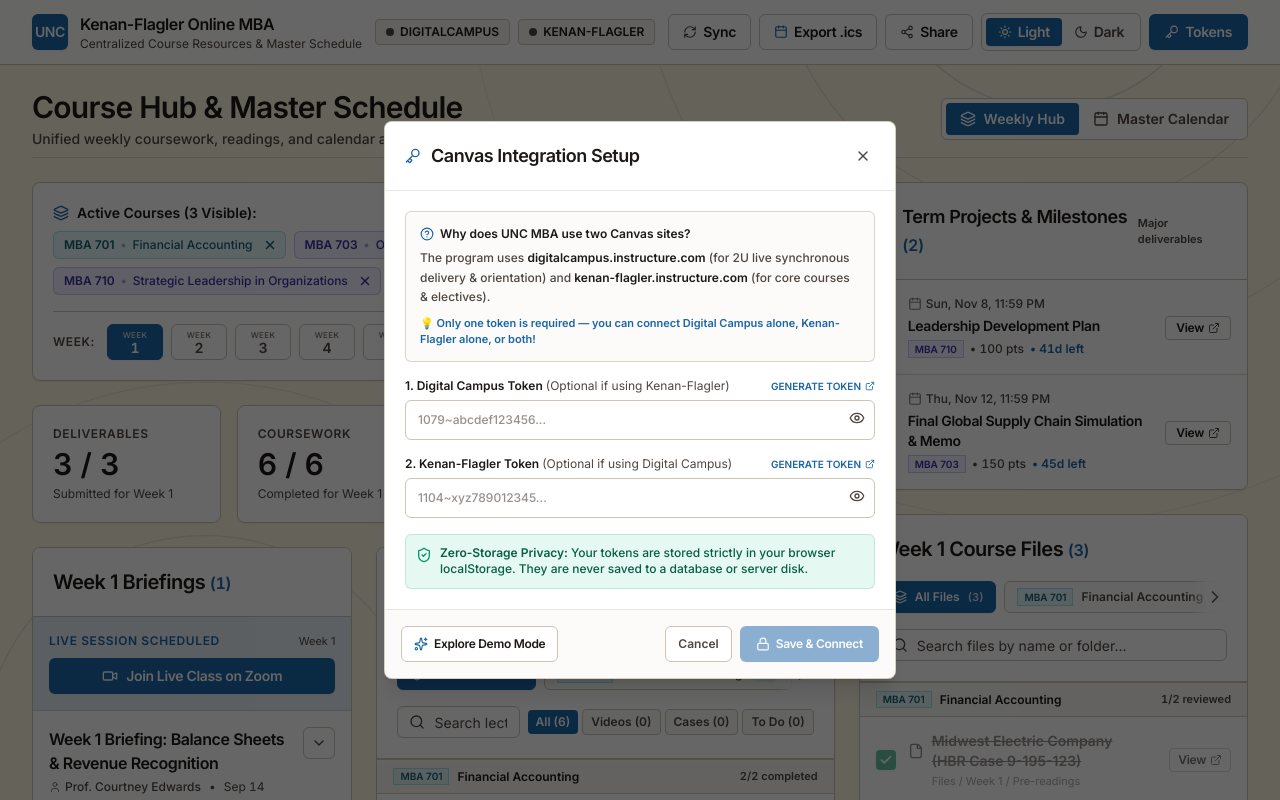
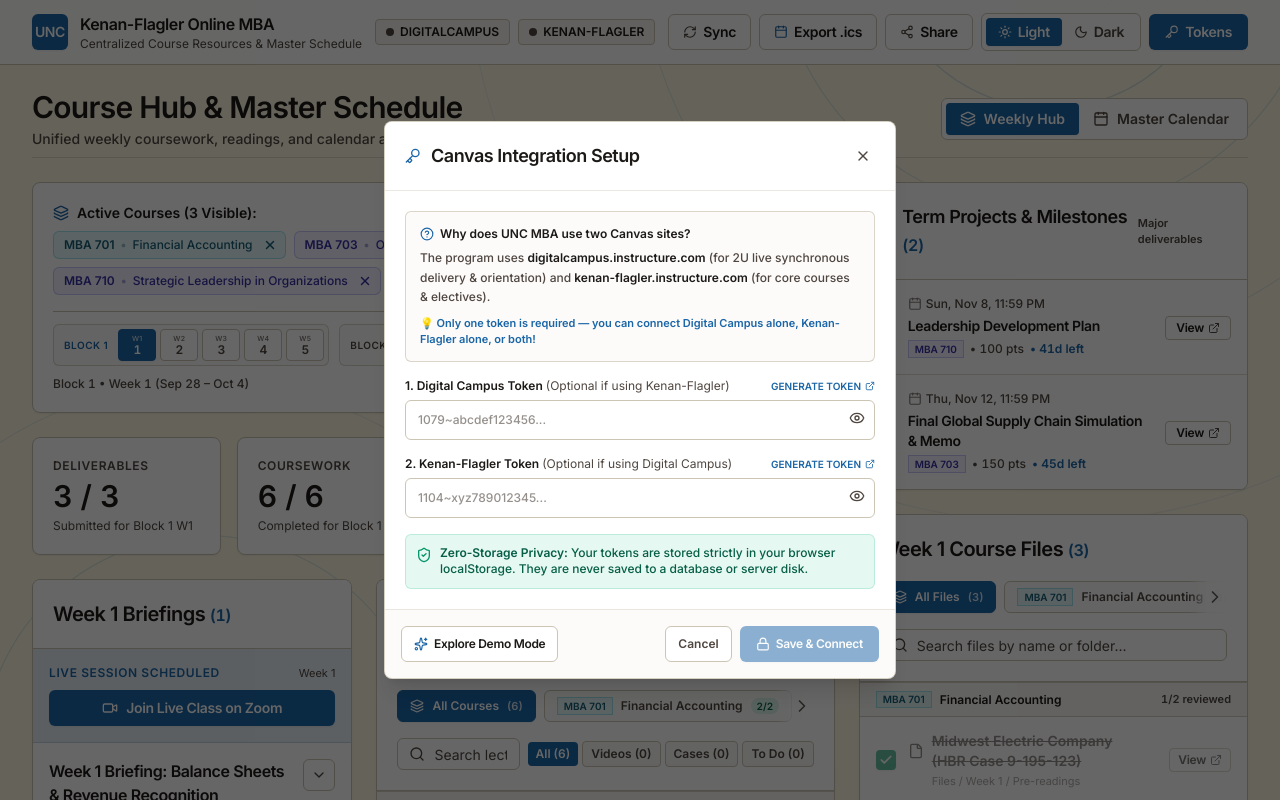
Before and after one commit to KetanaBlade/MBA-UNC-Course-Hub-and-Schedule, a Next.js app: page / in a window 1280 px wide. Shown: the top 800 px of the page. Built offline with nearby package versions, Linux system fonts and the light colour scheme.

Commit message:
feat: add Block 1 and Block 2 division to week scrubber and harden theme persistence

```diff
--- a/src/app/layout.tsx
+++ b/src/app/layout.tsx
@@ -32,8 +32,10 @@
                 const isDark = theme === 'dark' || (!theme && window.matchMedia('(prefers-color-scheme: dark)').matches);
                 if (isDark) {
                   document.documentElement.classList.add('dark');
+                  document.documentElement.style.colorScheme = 'dark';
                 } else {
                   document.documentElement.classList.remove('dark');
+                  document.documentElement.style.colorScheme = 'light';
                 }
               } catch (_) {}
             `,
--- a/src/components/ThemeToggle.tsx
+++ b/src/components/ThemeToggle.tsx
@@ -14,8 +14,10 @@
     setTheme(active);
     if (active === "dark") {
       document.documentElement.classList.add("dark");
+      document.documentElement.style.colorScheme = "dark";
     } else {
       document.documentElement.classList.remove("dark");
+      document.documentElement.style.colorScheme = "light";
     }
   }, []);
 
--- a/src/components/WeeklyDashboard.tsx
+++ b/src/components/WeeklyDashboard.tsx
@@ -49,8 +49,11 @@
   const [mobileTab, setMobileTab] = useState<"actions" | "readings" | "files" | "milestones">("actions");
   const [showHiddenSection, setShowHiddenSection] = useState(false);
 
-  // Fixed standard 5-week Kenan-Flagler quarter term
-  const weekNumbers = [1, 2, 3, 4, 5];
+  // UNC Kenan-Flagler quarter term: Block 1 (Weeks 1-5) and Block 2 (Weeks 6-10)
+  const block1Weeks = [1, 2, 3, 4, 5];
+  const block2Weeks = [6, 7, 8, 9, 10];
+  const currentBlock = selectedWeek <= 5 ? 1 : 2;
+  const blockWeekNum = selectedWeek <= 5 ? selectedWeek : selectedWeek - 5;
 
   // Active vs Hidden courses
   const activeCourses = courses.filter((c) => selectedCourseIds.includes(c.id));
@@ -297,34 +300,66 @@
               )}
             </div>
 
-            {/* Week Selector Scrubber & Global Actions */}
-            <div className="flex flex-col sm:flex-row sm:items-center justify-between gap-3 pt-3 border-t border-border">
-              <div className="flex items-center gap-1 sm:gap-2 flex-wrap">
-                <span className="text-xs font-semibold uppercase tracking-wider text-muted-foreground mr-1">
-                  Week:
+            {/* Week Selector Scrubber & Global Actions (Block 1 & Block 2 Divisions) */}
+            <div className="flex flex-col xl:flex-row xl:items-center justify-between gap-3 pt-3 border-t border-border">
+              <div className="flex items-center gap-2.5 flex-wrap">
+                {/* Block 1 Group */}
+                <div className="flex items-center gap-1 bg-muted/20 p-1 rounded-md border border-border/70">
+                  <span className="text-[10px] font-semibold uppercase tracking-wider px-1.5 py-0.5 text-primary">
+                    Block 1
                   </span>
-                {weekNumbers.map((w) => {
+                  {block1Weeks.map((w) => {
                     const isCurrent = w === selectedWeek;
                     return (
                       <button
                         key={w}
                         onClick={() => onSelectWeek(w)}
-                      className={`h-9 min-w-[56px] px-2.5 rounded-md border flex flex-col items-center justify-center transition-all cursor-pointer ${
+                        className={`h-8 min-w-[38px] px-1.5 rounded-sm border flex flex-col items-center justify-center transition-all cursor-pointer ${
                           isCurrent
-                          ? "bg-primary text-primary-foreground border-primary font-semibold shadow-xs scale-102"
+                            ? "bg-primary text-primary-foreground border-primary font-semibold shadow-xs"
                             : "bg-card text-muted-foreground hover:text-foreground hover:bg-muted/40 border-border"
                         }`}
-                      aria-label={`Select Week ${w}`}
+                        aria-label={`Select Block 1 Week ${w}`}
                       >
-                      <span className="text-[8px] uppercase tracking-wider opacity-80 font-medium">
-                        Week
+                        <span className="text-[7px] uppercase tracking-wider opacity-80 font-medium">
+                          W{w}
                         </span>
-                      <span className="text-sm font-semibold leading-none tabular-nums">{w}</span>
+                        <span className="text-xs font-semibold leading-none tabular-nums">{w}</span>
                       </button>
                     );
                   })}
-                <span className="text-xs font-medium text-muted-foreground ml-1.5 hidden md:inline tabular-nums">
-                  ({weekDateRangeLabel})
+                </div>
+
+                {/* Block 2 Group */}
+                <div className="flex items-center gap-1 bg-muted/20 p-1 rounded-md border border-border/70">
+                  <span className="text-[10px] font-semibold uppercase tracking-wider px-1.5 py-0.5 text-muted-foreground">
+                    Block 2
+                  </span>
+                  {block2Weeks.map((w) => {
+                    const isCurrent = w === selectedWeek;
+                    const b2Week = w - 5;
+                    return (
+                      <button
+                        key={w}
+                        onClick={() => onSelectWeek(w)}
+                        className={`h-8 min-w-[38px] px-1.5 rounded-sm border flex flex-col items-center justify-center transition-all cursor-pointer ${
+                          isCurrent
+                            ? "bg-primary text-primary-foreground border-primary font-semibold shadow-xs"
+                            : "bg-card text-muted-foreground hover:text-foreground hover:bg-muted/40 border-border"
+                        }`}
+                        aria-label={`Select Block 2 Week ${b2Week}`}
+                      >
+                        <span className="text-[7px] uppercase tracking-wider opacity-80 font-medium">
+                          W{b2Week}
+                        </span>
+                        <span className="text-xs font-semibold leading-none tabular-nums">{b2Week}</span>
+                      </button>
+                    );
+                  })}
+                </div>
+
+                <span className="text-xs font-medium text-muted-foreground hidden sm:inline tabular-nums">
+                  Block {currentBlock} • Week {blockWeekNum} ({weekDateRangeLabel})
                 </span>
               </div>
 
@@ -355,7 +390,7 @@
               <div className="text-2xl sm:text-3xl font-semibold tabular-nums text-foreground">
                 {submittedDeliverablesCount} / {totalDeliverablesCount}
               </div>
-              <p className="text-xs text-muted-foreground">Submitted for Week {selectedWeek}</p>
+              <p className="text-xs text-muted-foreground">Submitted for Block {currentBlock} W{blockWeekNum}</p>
             </div>
 
             {/* Coursework & Lectures Metric */}
@@ -366,7 +401,7 @@
               <div className="text-2xl sm:text-3xl font-semibold tabular-nums text-foreground">
                 {completedCourseworkCount} / {totalCourseworkCount}
               </div>
-              <p className="text-xs text-muted-foreground">Completed for Week {selectedWeek}</p>
+              <p className="text-xs text-muted-foreground">Completed for Block {currentBlock} W{blockWeekNum}</p>
             </div>
 
             {/* Course Files Metric */}
@@ -377,7 +412,7 @@
               <div className="text-2xl sm:text-3xl font-semibold tabular-nums text-foreground">
                 {completedFilesCount} / {totalFilesCount}
               </div>
-              <p className="text-xs text-muted-foreground">Reviewed for Week {selectedWeek}</p>
+              <p className="text-xs text-muted-foreground">Reviewed for Block {currentBlock} W{blockWeekNum}</p>
             </div>
 
             {/* Overall Progress Metric */}
@@ -388,7 +423,7 @@
               <div className="text-2xl sm:text-3xl font-semibold tabular-nums text-foreground">
                 {weekProgressPercent}%
               </div>
-              <p className="text-xs text-muted-foreground">Week {selectedWeek} completion</p>
+              <p className="text-xs text-muted-foreground">Block {currentBlock} W{blockWeekNum} completion</p>
             </div>
           </div>
 
--- a/src/lib/storage.ts
+++ b/src/lib/storage.ts
@@ -142,18 +142,28 @@
 
   static getTheme(): "light" | "dark" {
     if (typeof window === "undefined") return "light";
-    const stored = localStorage.getItem(STORAGE_KEYS.THEME);
-    if (stored === "dark" || stored === "light") return stored;
-    return window.matchMedia("(prefers-color-scheme: dark)").matches ? "dark" : "light";
+    try {
+      const stored = localStorage.getItem(STORAGE_KEYS.THEME);
+      if (stored === "dark" || stored === "light") return stored;
+      return window.matchMedia("(prefers-color-scheme: dark)").matches ? "dark" : "light";
+    } catch {
+      return "light";
+    }
   }
 
   static setTheme(theme: "light" | "dark"): void {
     if (typeof window === "undefined") return;
-    localStorage.setItem(STORAGE_KEYS.THEME, theme);
+    try {
+      localStorage.setItem(STORAGE_KEYS.THEME, theme);
+    } catch (e) {
+      console.warn("Failed to save theme in localStorage:", e);
+    }
     if (theme === "dark") {
       document.documentElement.classList.add("dark");
+      document.documentElement.style.colorScheme = "dark";
     } else {
       document.documentElement.classList.remove("dark");
+      document.documentElement.style.colorScheme = "light";
     }
   }
 
```
Lines whose indentation alone changed are shown as unchanged.
